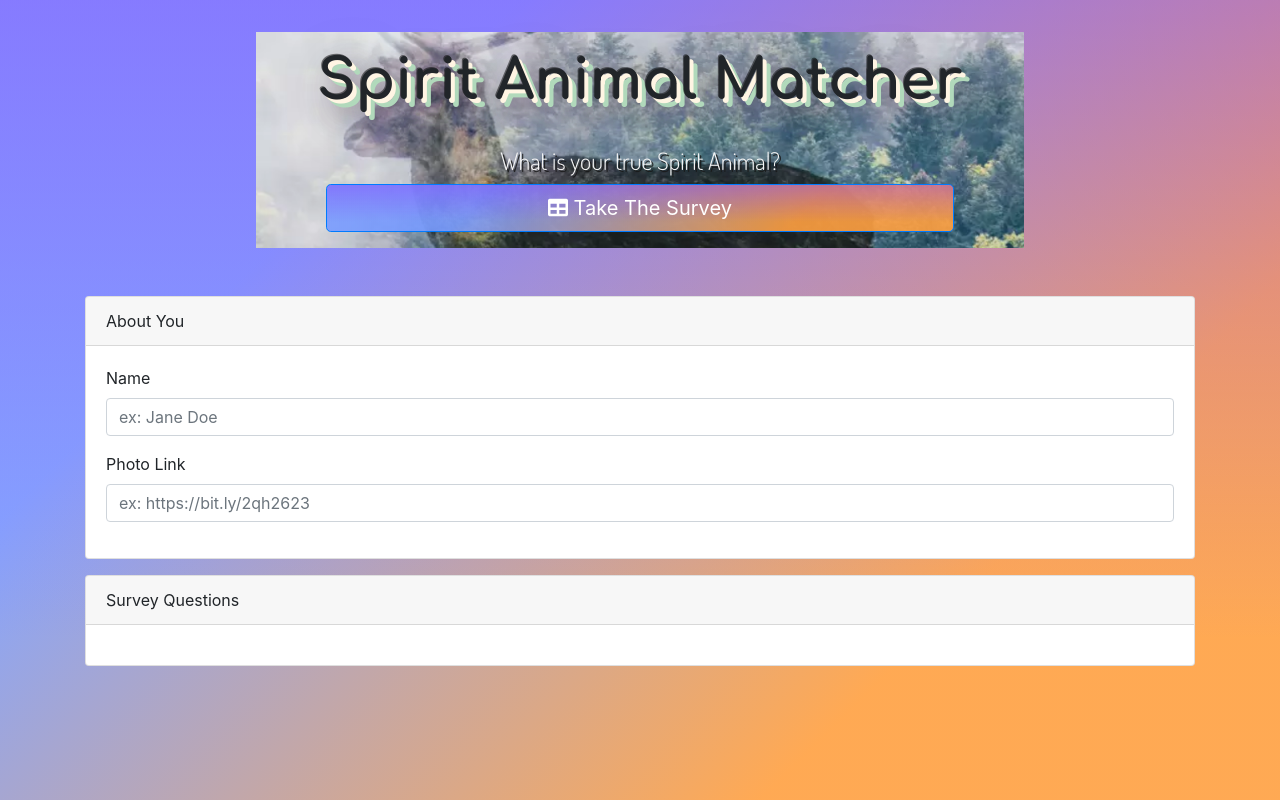
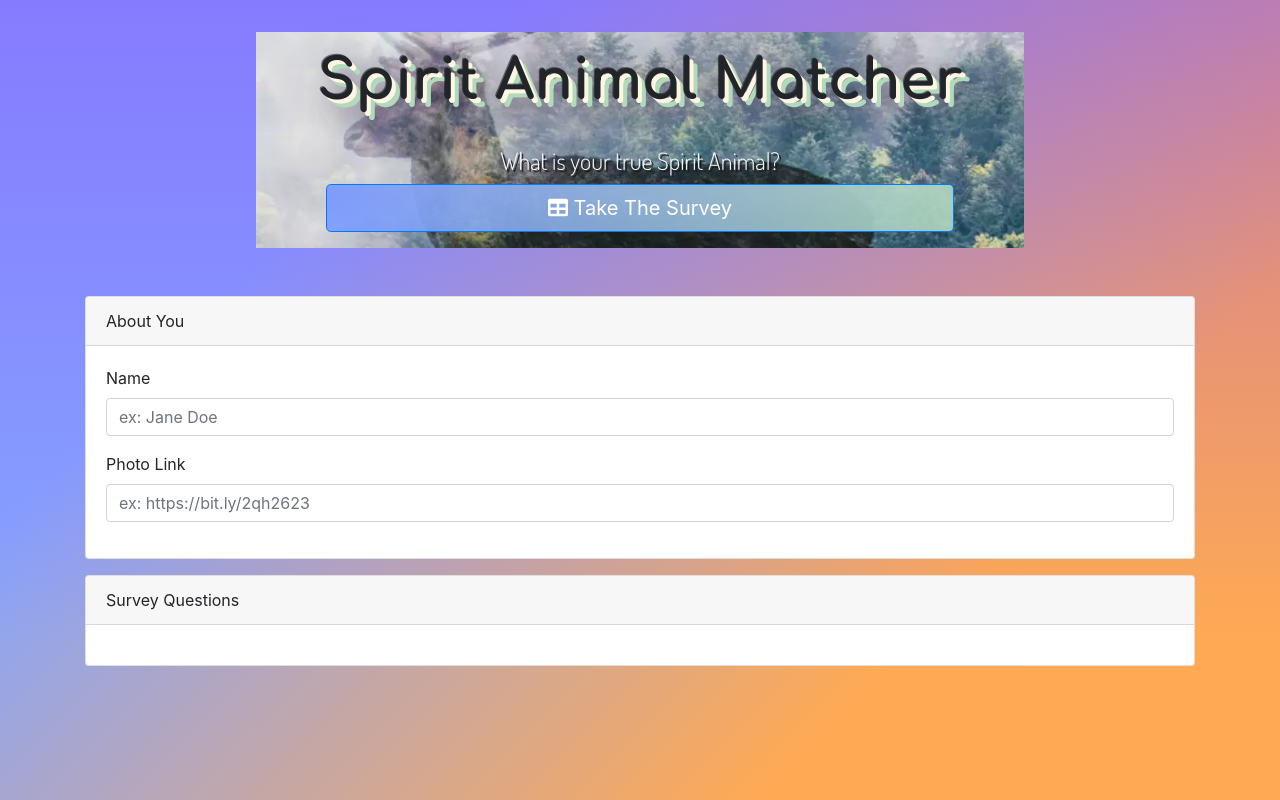
Before and after one commit to megzimo/friend-finder, a website: page app/public/home.html in a window 1280 px wide. Drawn offline with nearby package versions, Linux system fonts and the light colour scheme.

Commit message:
finished styling

```diff
--- a/app/public/style.css
+++ b/app/public/style.css
@@ -23,7 +23,7 @@
 font-family: 'Comfortaa', cursive;
 text-shadow: -1px -1px rgba(0,0,0,0.5),
     4px 4px #FFF5E3,
-    8px 8px #B1D9BB,
+    8px 8px rgb(177, 217, 187),
     12px 12px 25px rgba(94,68,94,0.8),
     16px 16px 50px rgba(47,75,79,0.5);
 }
@@ -38,8 +38,8 @@ h4{
     width: 60%;
     /* text-align: center;
     align-self: center; */
-    background: -webkit-linear-gradient(rgba(135, 60, 255, 0.4), rgba(135, 60, 255, 0.0) 80%),
-    -webkit-linear-gradient(-45deg, rgba(120, 155, 255, 0.9) 25%, rgba(255, 160, 65, 0.9) 75%);
+    background: -webkit-linear-gradient(55deg, rgba(120, 155, 255, 0.9) 5%, rgba(177, 217, 187, 0.9) 95%),
+    -webkit-linear-gradient(rgba(135, 60, 255, 0.4)25%, rgba(135, 60, 255, 0.0) 75%);
     /* background-color: rgba(120, 155, 255, 0.9);
     border-color: #B1D9BB; */
 }
```
